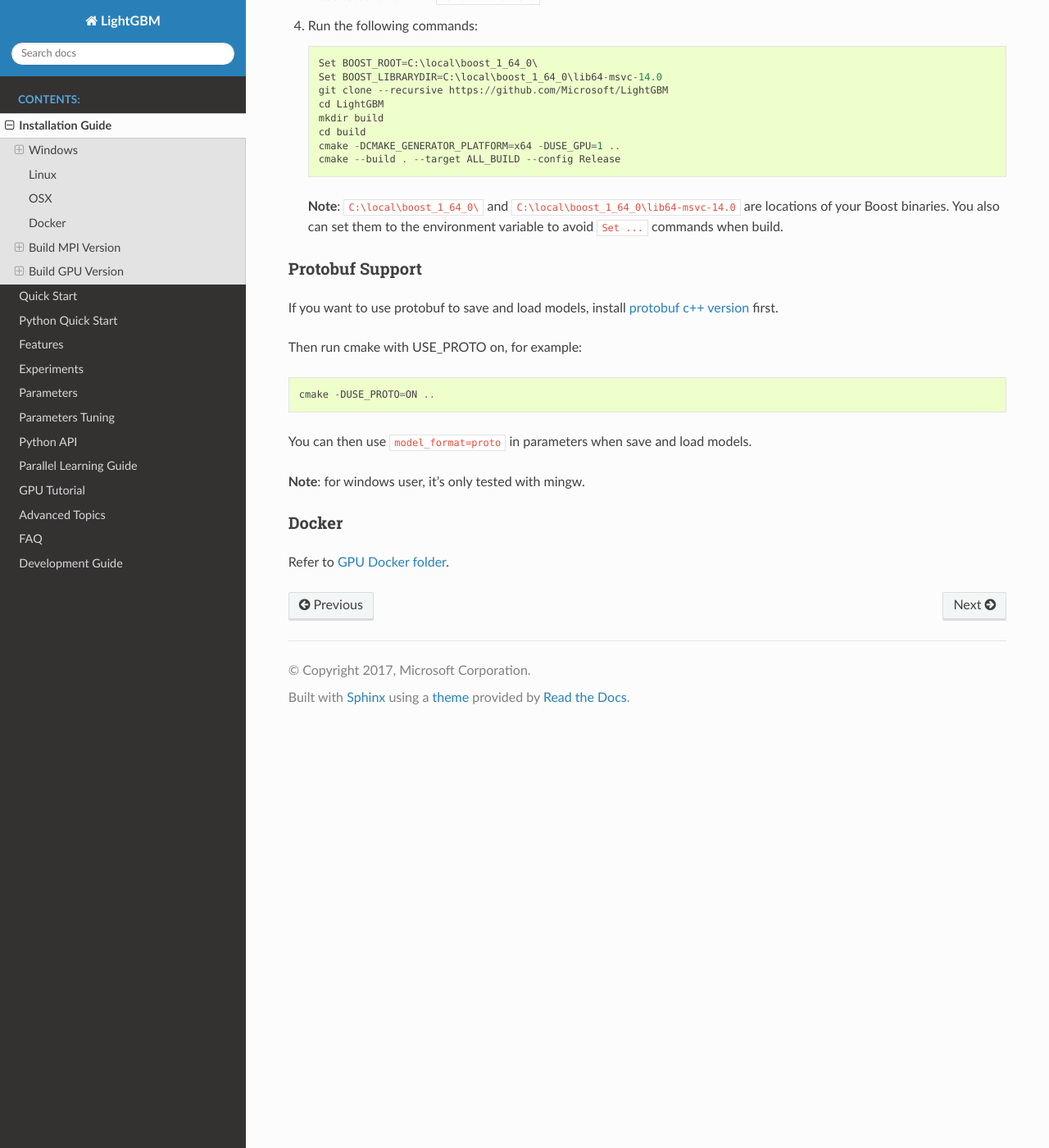
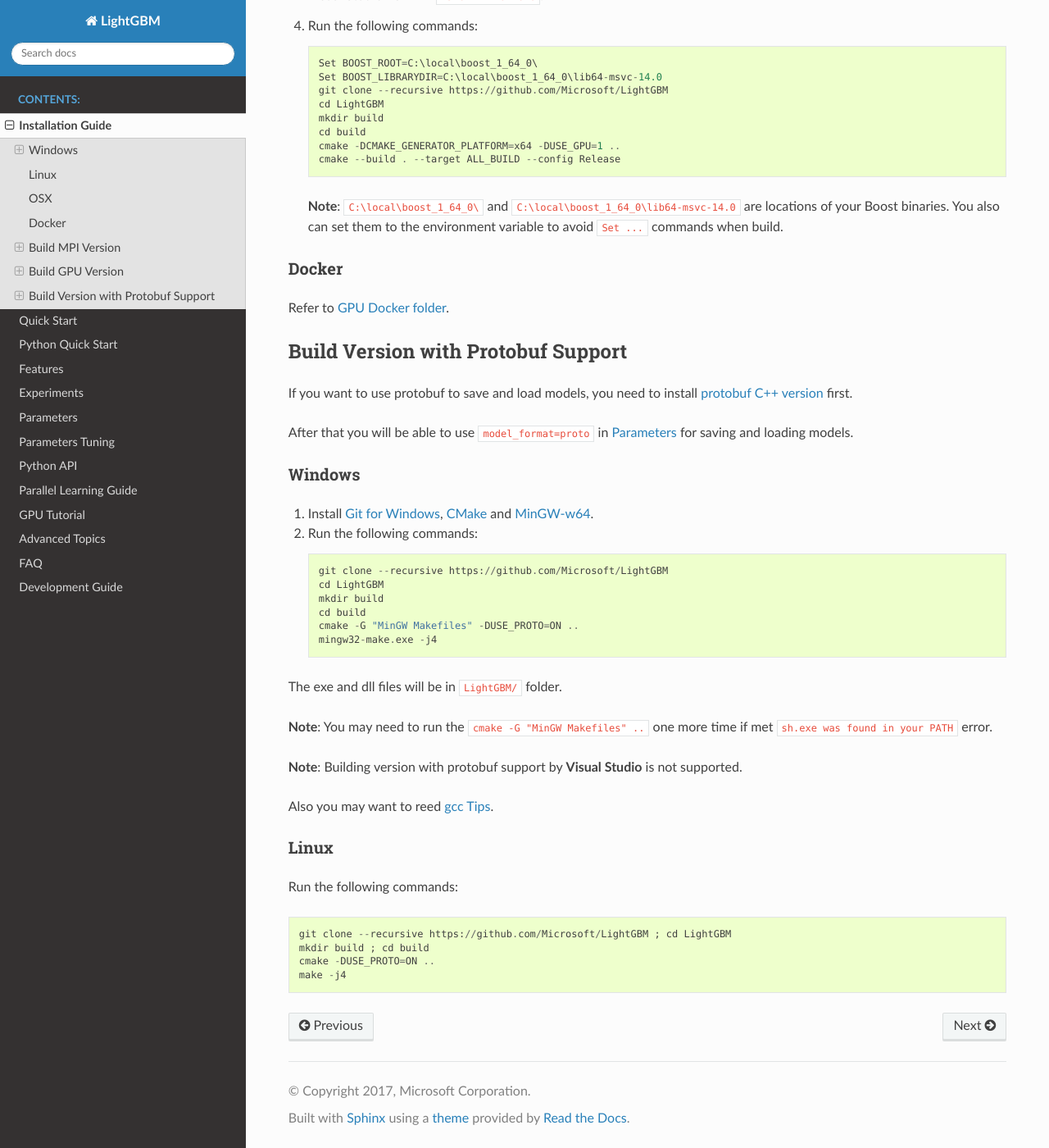
Before and after one commit to microsoft/LightGBM, a Sphinx documentation site: the page built from docs/Installation-Guide.rst, in a window 1280 px wide and 1400 px high, scrolled down 5139 px. Shown: the whole window at 82% size. Built offline with Sphinx 7.4.7 and the Read the Docs theme 2.0.0, drawn with Linux system fonts in a browser that asks for light colours; some of the changed text lies outside the part shown.

Commit message:
fixed hierarchy of installation guide sections; made installation with proto support more verbose

```diff
--- a/docs/Installation-Guide.rst
+++ b/docs/Installation-Guide.rst
@@ -64,7 +64,7 @@
 
 The exe and dll files will be in ``LightGBM/`` folder.
 
-**Note**: you may need to run the ``cmake -G "MinGW Makefiles" ..`` one more time if met ``sh.exe was found in your PATH`` error.
+**Note**: You may need to run the ``cmake -G "MinGW Makefiles" ..`` one more time if met ``sh.exe was found in your PATH`` error.
 
 Also you may want to reed `gcc Tips <./gcc-Tips.rst>`__.
 
@@ -161,7 +161,7 @@
 
 The exe and dll files will be in ``LightGBM/Release`` folder.
 
-**Note**: Build MPI version by **MinGW** is not supported due to the miss of MPI library in it.
+**Note**: Building MPI version by **MinGW** is not supported due to the miss of MPI library in it.
 
 Linux
 ^^^^^
@@ -248,7 +248,7 @@
 
 3. Install `Boost Binary`_.
 
-   **Note**: match your Visual C++ version:
+   **Note**: Match your Visual C++ version:
 
    Visual Studio 2015 -> ``msvc-14.0-64.exe``,
 
@@ -269,25 +269,53 @@
 
    **Note**: ``C:\local\boost_1_64_0\`` and ``C:\local\boost_1_64_0\lib64-msvc-14.0`` are locations of your Boost binaries. You also can set them to the environment variable to avoid ``Set ...`` commands when build.
 
-Protobuf Support
-^^^^^^^^^^^^^^^^
-
-If you want to use protobuf to save and load models, install `protobuf c++ version <https://github.com/google/protobuf/blob/master/src/README.md>`__ first.
-
-Then run cmake with USE_PROTO on, for example:
-
-.. code::
-
-  cmake -DUSE_PROTO=ON ..
-
-You can then use ``model_format=proto`` in parameters when save and load models.
-
-**Note**: for windows user, it's only tested with mingw.
-
 Docker
 ^^^^^^
 
 Refer to `GPU Docker folder <https://github.com/Microsoft/LightGBM/tree/master/docker/gpu>`__.
+
+Build Version with Protobuf Support
+~~~~~~~~~~~~~~~~~~~~~~~~~~~~~~~~~~~
+
+If you want to use protobuf to save and load models, you need to install `protobuf C++ version <https://github.com/google/protobuf/blob/master/src/README.md>`__ first.
+
+After that you will be able to use ``model_format=proto`` in `Parameters <./Parameters.rst#io-parameters>`__ for saving and loading models.
+
+Windows
+^^^^^^^
+
+1. Install `Git for Windows`_, `CMake`_ and `MinGW-w64`_.
+
+2. Run the following commands:
+
+   .. code::
+
+     git clone --recursive https://github.com/Microsoft/LightGBM
+     cd LightGBM
+     mkdir build
+     cd build
+     cmake -G "MinGW Makefiles" -DUSE_PROTO=ON ..
+     mingw32-make.exe -j4
+
+The exe and dll files will be in ``LightGBM/`` folder.
+
+**Note**: You may need to run the ``cmake -G "MinGW Makefiles" ..`` one more time if met ``sh.exe was found in your PATH`` error.
+
+**Note**: Building version with protobuf support by **Visual Studio** is not supported.
+
+Also you may want to reed `gcc Tips <./gcc-Tips.rst>`__.
+
+Linux
+^^^^^
+
+Run the following commands:
+
+.. code::
+
+  git clone --recursive https://github.com/Microsoft/LightGBM ; cd LightGBM
+  mkdir build ; cd build
+  cmake -DUSE_PROTO=ON ..
+  make -j4
 
 .. _Python-package: https://github.com/Microsoft/LightGBM/tree/master/python-package
 
--- a/docs/Parameters.rst
+++ b/docs/Parameters.rst
@@ -328,7 +328,7 @@
 
    -  **Note**: loading with multiple formats is not supported
 
-   -  **Note**: to use this parameter you need to `build version with Protobuf Support <./Installation-Guide.rst#protobuf-support>`__
+   -  **Note**: to use ``proto`` you need to `build version with protobuf support <./Installation-Guide.rst#build-version-with-protobuf-support>`__
 
 -  ``pre_partition``, default=\ ``false``, type=bool, alias=\ ``is_pre_partition``
 
```
